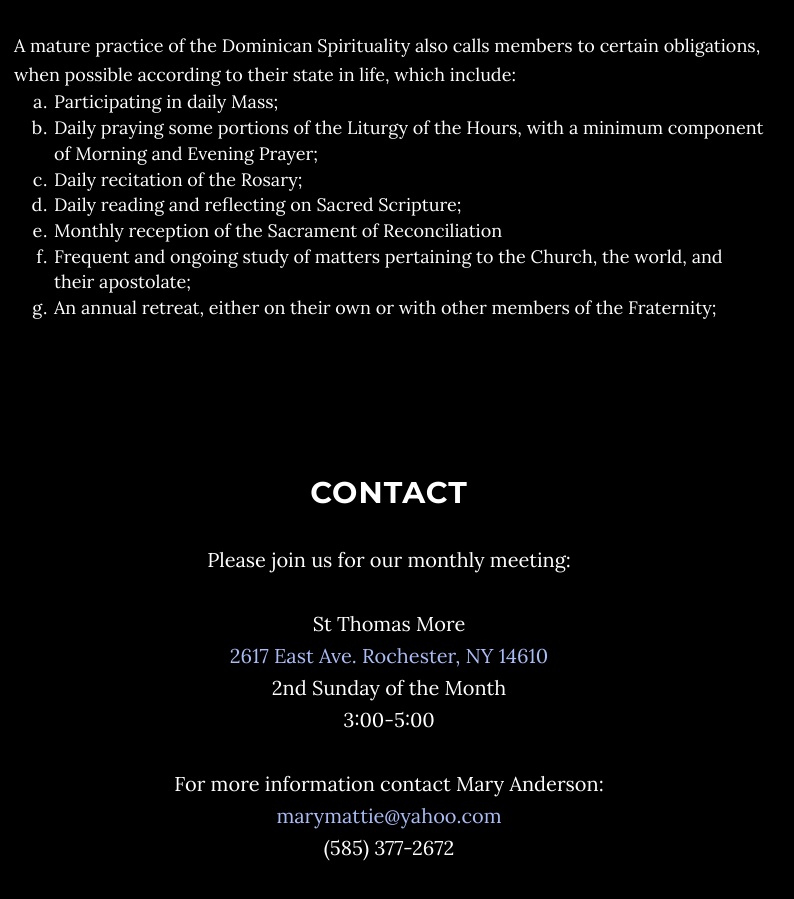
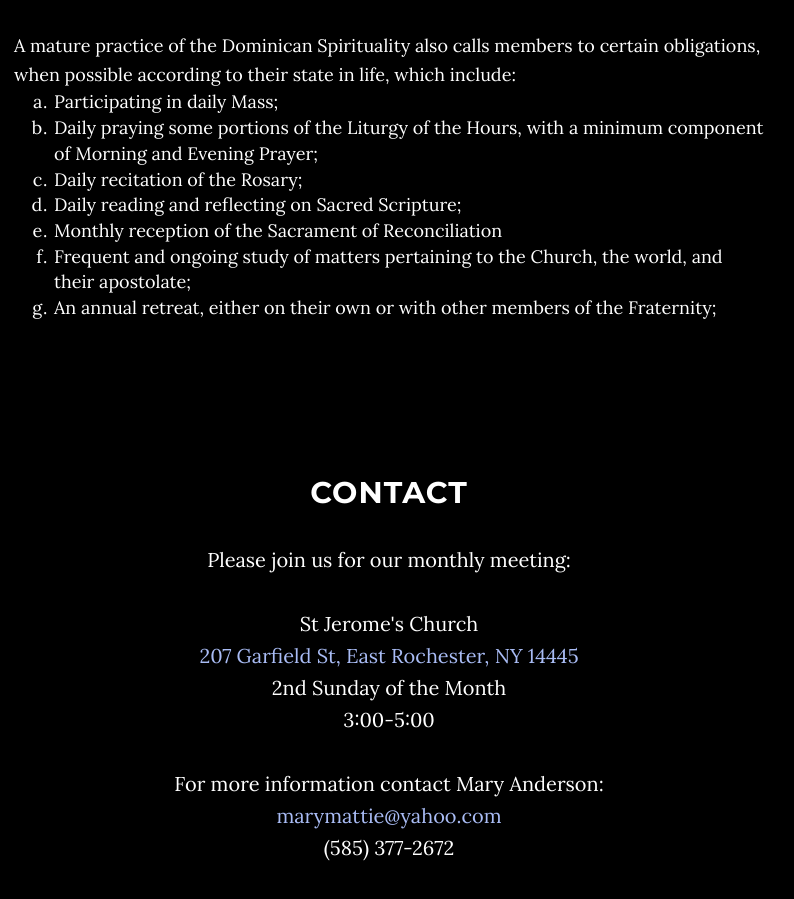
Before and after one commit to rochesterlaydominicans/rochesterlaydominicans.github.io, a plain HTML site: page index.html in a window 1280 px wide. Shown: the part 1212-2111 px from the top of the page, without its empty margins (251-1045 px from the left). Drawn offline with Linux system fonts and the light colour scheme; some packages are replaced by stand-ins of ours.

Commit message:
switch to St Jerome

```diff
--- a/index.html
+++ b/index.html
@@ -165,10 +165,11 @@
                     Please join us for our monthly meeting:
                     <br />
                     <br />
-                    St Thomas More<br />
+                    St Jerome's Church<br />
 
-                    <a href="https://www.google.com/maps/place/St+Thomas+More+Parish/@43.134125,-77.538368,17z/data=!4m6!1m3!3m2!1s0x89d6caecc9cc7a65:0x7c4501fda8abd5c2!2sSt+Thomas+More+Parish!3m1!1s0x89d6caecc9cc7a65:0x7c4501fda8abd5c2">
-                        2617 East Ave.  Rochester, NY 14610</a><br />
+                    <a href="https://www.google.com/maps/place/St+Jerome's+Church/@43.1139659,-77.4881069,15z/data=!4m6!3m5!1s0x89d6cb4672d7472f:0xbd14e54683b02800!8m2!3d43.1139659!4d-77.4881069!16s%2Fg%2F1vpq7wth">
+                    207 Garfield St, East Rochester, NY 14445
+                    </a><br />
                     2nd Sunday of the Month<br />
                     3:00-5:00<br /><br />
                     For more information contact Mary Anderson:<br />
```
